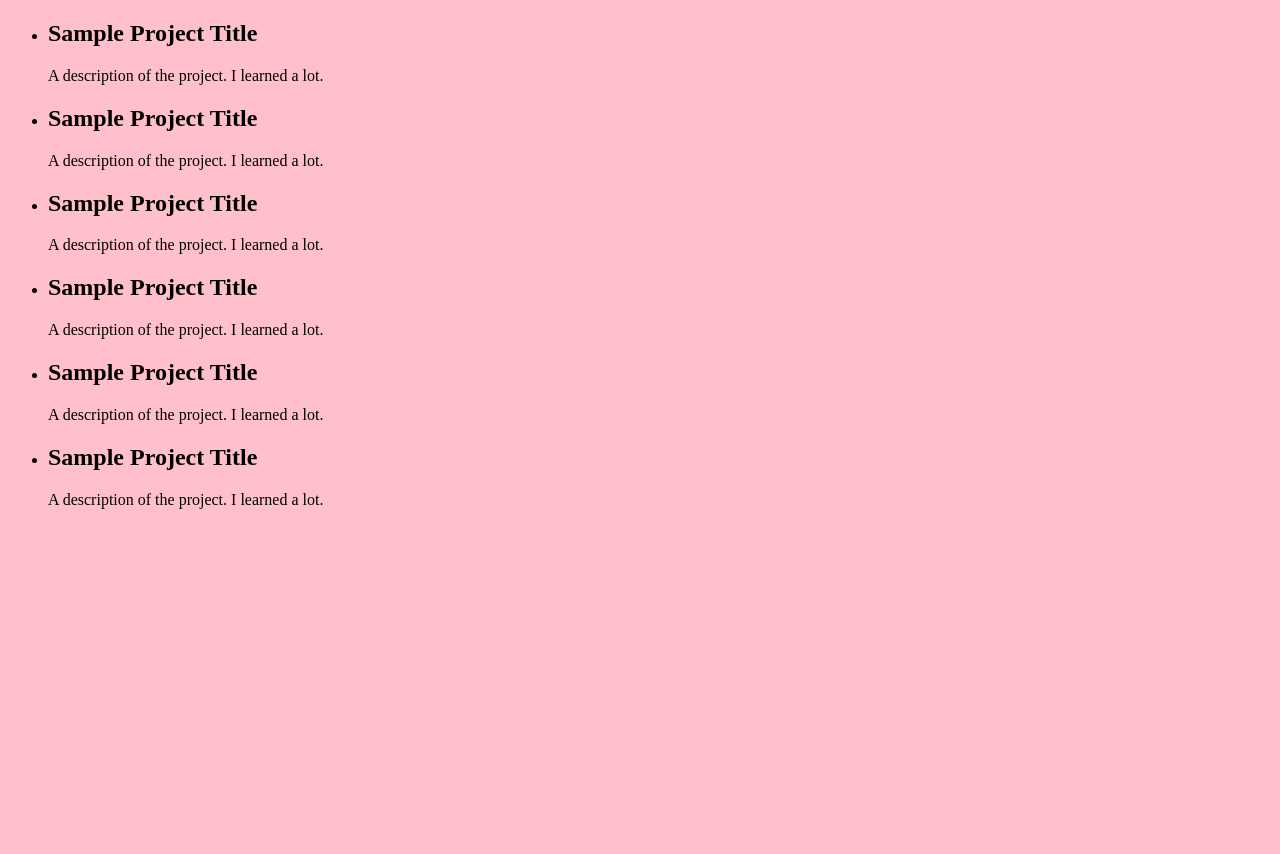
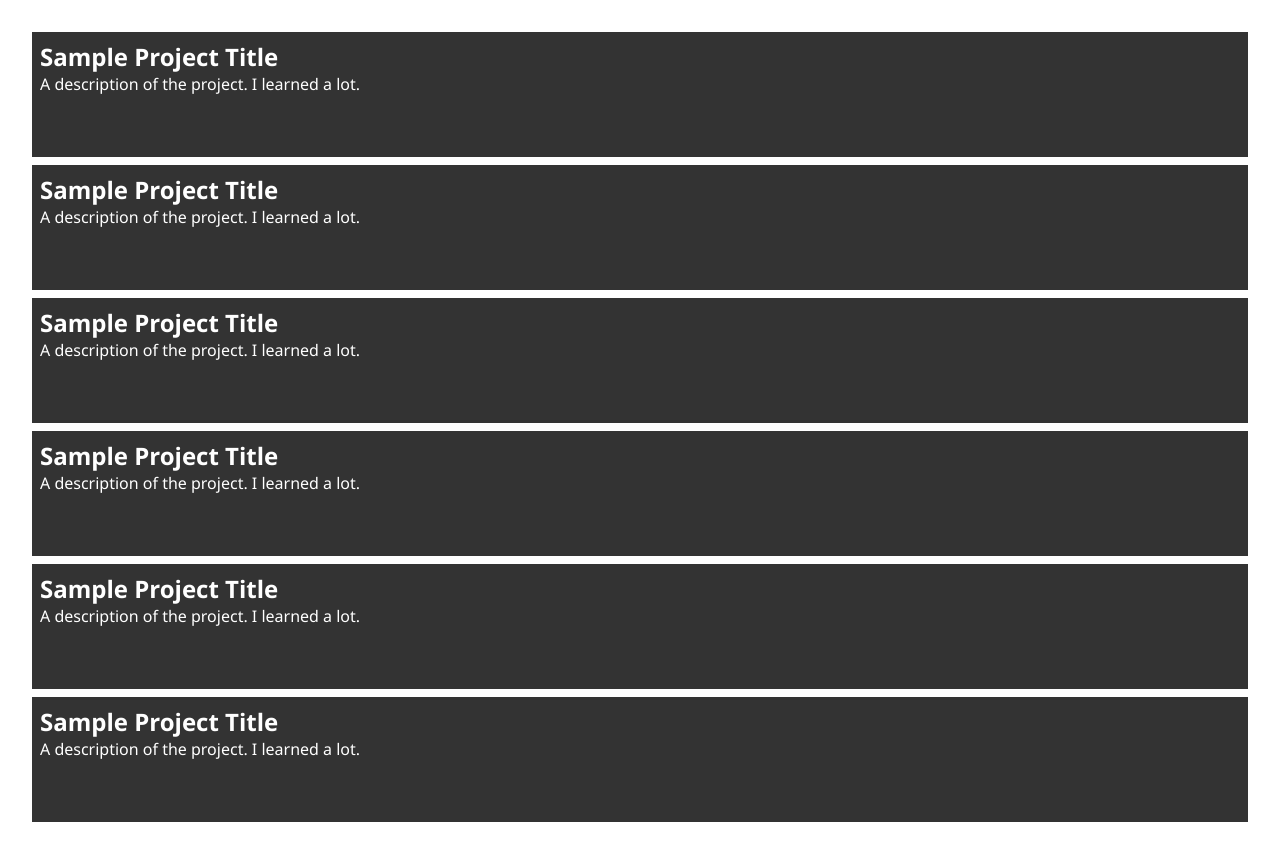
Before and after one commit to andrwsalcdo/Sample-Grid-Projects-Layout, a plain HTML site: page index.html in a window 1280 px wide. Before the commit the page ends 800 px from the top, so only its background shows below. Drawn offline with Linux system fonts and the light colour scheme.

Commit message:
Add base styles & grid

```diff
--- a/style.css
+++ b/style.css
@@ -1,3 +1,27 @@
 body {
-    background-color: pink;
+    font-family: 'Segoe UI', Tahoma, Geneva, Verdana, sans-serif;
+    margin: 2rem auto;
+    width: 95%;
 }
+
+h2,p {
+    margin: 0;
+}
+
+ul {
+    list-style: none;
+    padding: 0;
+    margin: 0;
+}
+
+.boxes > * {
+    padding: .5rem;
+    background-color: #333;
+    color: white;
+}
+
+.boxes {
+    display: grid;
+    grid-auto-rows: minmax(125px, auto);
+    grid-gap: .5rem;
+}
```
